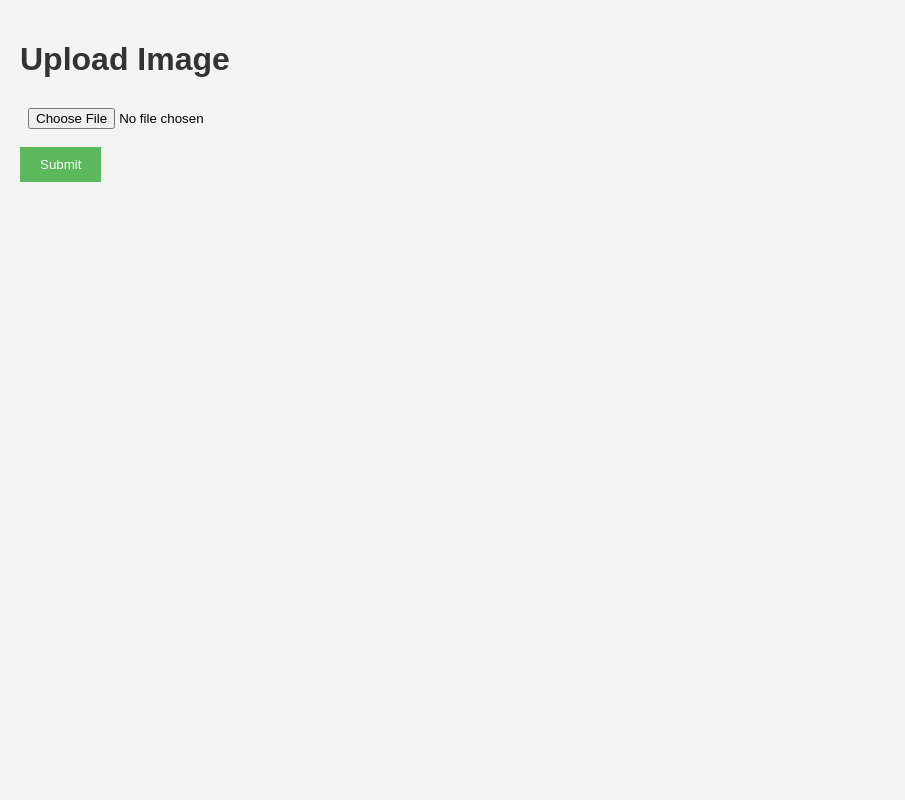
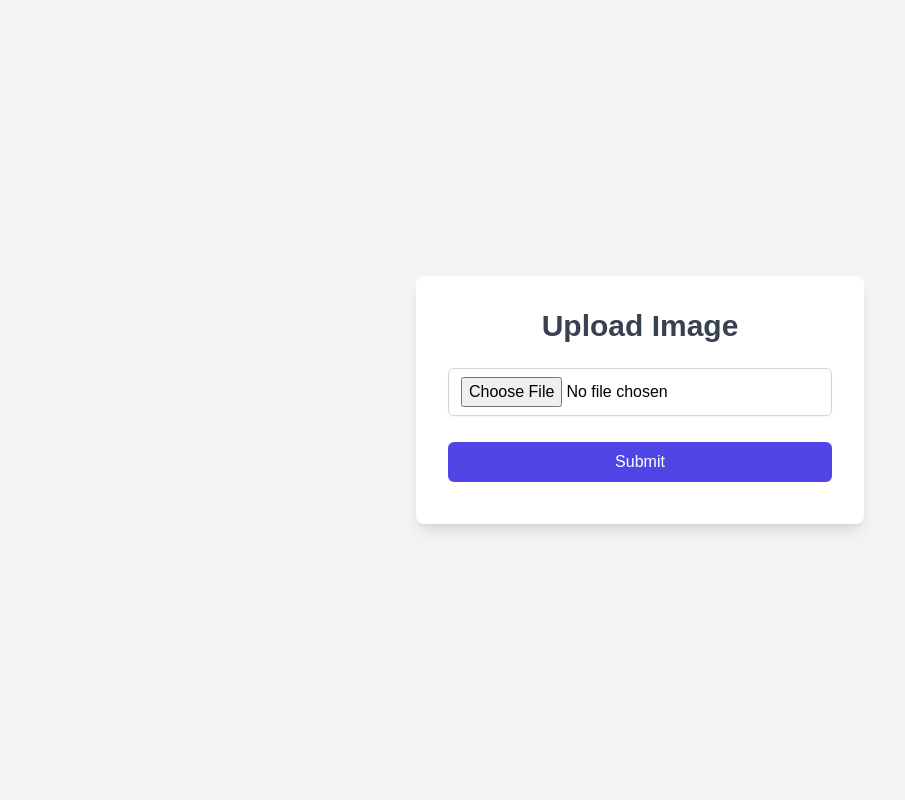
Before and after one commit to smruti95/flask-image-upload, a Flask app: page /upload in a window 1280 px wide. Shown: the whole page, without its empty margins (0-905 px from the left). Run offline with Flask 3, Linux system fonts and the light colour scheme; some libraries are stand-ins or nearby versions.

Commit message:
UI : update upload page

```diff
--- a/templates/upload.html
+++ b/templates/upload.html
@@ -1,4 +1,4 @@
-<!DOCTYPE html>
+<!-- <!DOCTYPE html>
 <html lang="en">
 <head>
     <meta charset="UTF-8">
@@ -15,4 +15,27 @@
     </form>
     <div id="upload-message"></div>
 </body>
+</html> -->
+
+
+<!DOCTYPE html>
+<html lang="en">
+<head>
+    <meta charset="UTF-8">
+    <meta name="viewport" content="width=device-width, initial-scale=1.0">
+    <title>Upload Image</title>
+    <link href="https://cdn.jsdelivr.net/npm/tailwindcss@2.2.19/dist/tailwind.min.css" rel="stylesheet">
+    <link rel="stylesheet" href="{{ url_for('static', filename='styles.css') }}">
+    <script src="{{ url_for('static', filename='scripts.js') }}" defer></script>
+</head>
+<body class="flex items-center justify-center min-h-screen bg-gray-100">
+    <div class="w-full max-w-md p-8 space-y-6 bg-white rounded-lg shadow-lg">
+        <h1 class="text-3xl font-bold text-center text-gray-700">Upload Image</h1>
+        <form id="upload-form" enctype="multipart/form-data" class="space-y-4">
+            <input type="file" name="file" required class="w-full px-3 py-2 border border-gray-300 rounded-md shadow-sm focus:outline-none focus:ring-indigo-500 focus:border-indigo-500">
+            <button type="submit" class="w-full px-4 py-2 font-medium text-white bg-indigo-600 rounded-md hover:bg-indigo-700 focus:outline-none focus:ring-2 focus:ring-indigo-500 focus:ring-offset-2">Submit</button>
+        </form>
+        <div id="upload-message" class="text-center text-gray-600"></div>
+    </div>
+</body>
 </html>
```
Also changed, not shown: uploads/virat.jpg (added).
